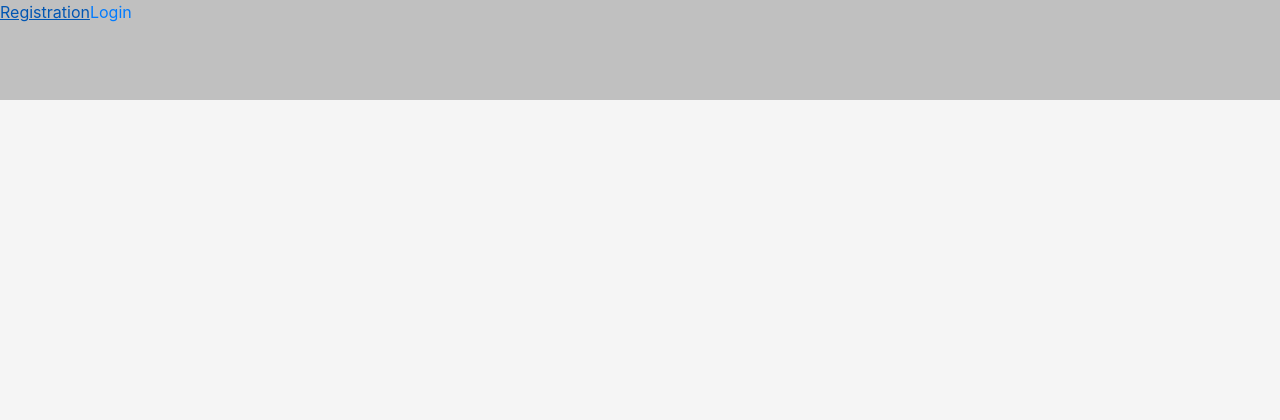
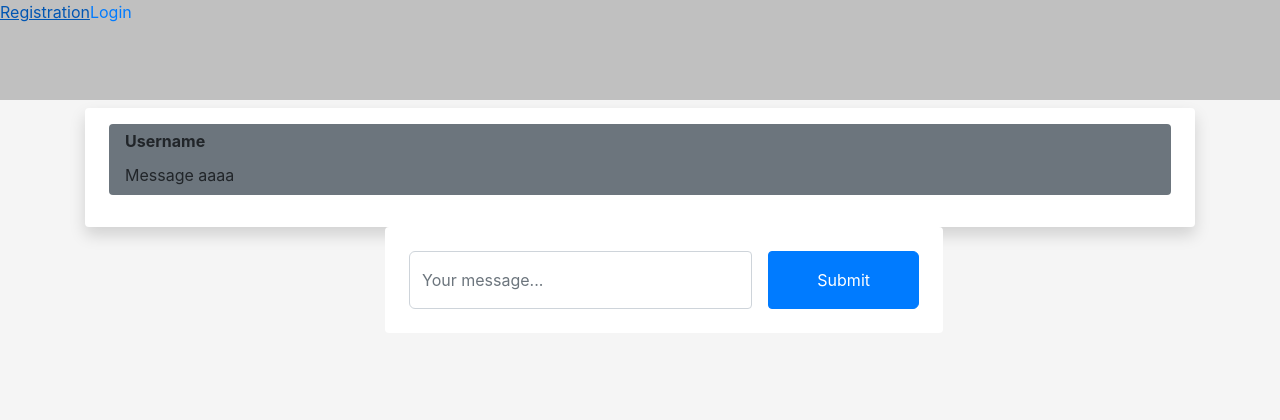
Before and after one commit to MaksymDoremi/FinalDjangoChat, a Django app: template finalchat/room/templates/room.html in a window 1280 px wide. Shown: the top 420 px of the page. Run offline with Django 5.2, Linux system fonts and the light colour scheme; the template is opened without the code that fills it, so the values that code supplies are empty; some libraries are stand-ins or nearby versions.

Commit message:
room front end

```diff
--- a/finalchat/room/templates/room.html
+++ b/finalchat/room/templates/room.html
@@ -1,7 +1,31 @@
 {% extends 'base.html' %}
 {% block title %}
-  Room {{room.Name}}
+  Room {{ room.Name }}
 {% endblock %}
 {% block content %}
+  <div class="container mt-2">
+    <div class="card border-0 rounded-xl shadow">
+      <div class="card-body py-3 px-4">
+        <div class="chat-messages">
+          <div class="card border-0 bg-secondary rounded-xl mb-3">
+            <div class="card-body py-2 px-3">
+              <h6 class="card-title font-weight-bold">Username</h6>
+              <p class="card-text">Message aaaa</p>
+            </div>
+          </div>
+        </div>
+      </div>
+    </div>
 
+    <div class="container-lg mt-6 mx-4">
+        <div class="row justify-content-center">
+          <div class="col-lg-6 p-4 bg-white rounded">
+            <form action="." method="POST" class="d-flex">
+              <input type="text" name="content" class="form-control flex-1 mr-3 rounded-start" placeholder="Your message..." id="chat-message-input" />
+              <button class="btn btn-primary px-5 py-3 rounded-end" id="chat-message-submit">Submit</button>
+            </form>
+          </div>
+        </div>
+      </div>
+  </div>
 {% endblock %}
```
